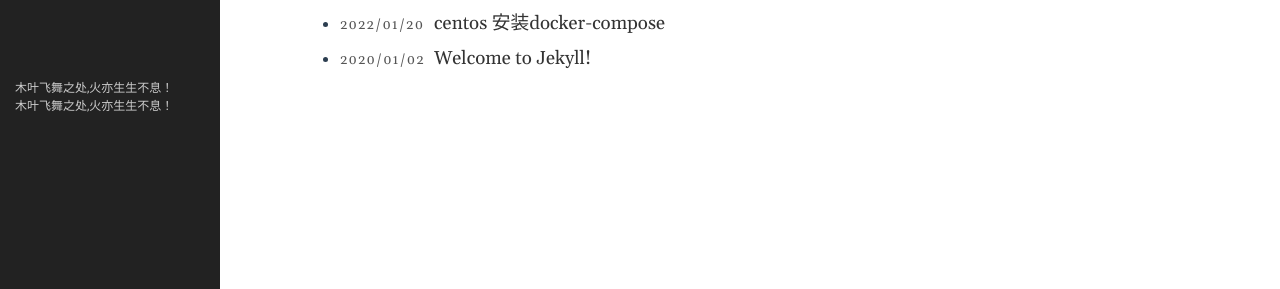
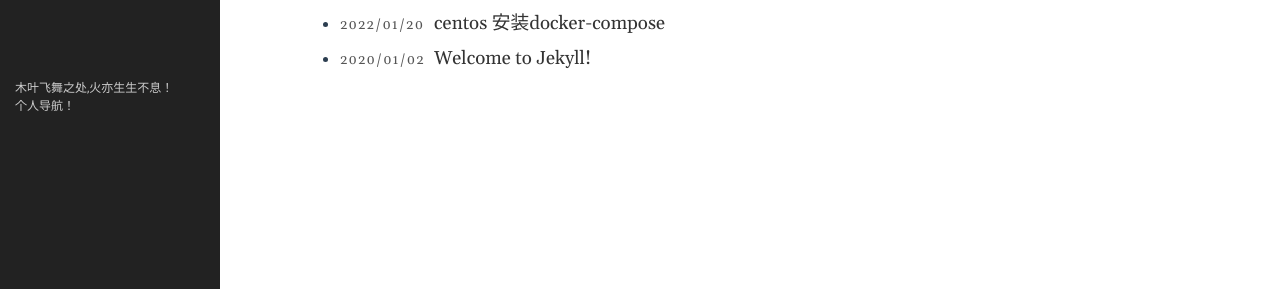
Before and after one commit to zhengyazhao/zhengyazhao.github.io, a Jekyll site: the page built from index.md, in a window 1280 px wide. Shown: the part 489-778 px from the top of the page. Built offline with Jekyll 4.4.1, drawn with Linux system fonts in a browser that asks for light colours.

Commit message:
no message

```diff
--- a/_includes/sidebar.html
+++ b/_includes/sidebar.html
@@ -49,5 +49,5 @@
 
 <div class="sidebar-item sidebar-footer">
 	<p> <a href="https://www.cnblogs.com/zhengyazhao/">木叶飞舞之处,火亦生生不息！</a></p>
-	<p> <a href="index.html">木叶飞舞之处,火亦生生不息！</a></p>
+	<p> <a href="index2.html" target="blank">个人导航！</a></p>
 </div>
```
Also changed, not shown: index2.html (renamed from index.html).
